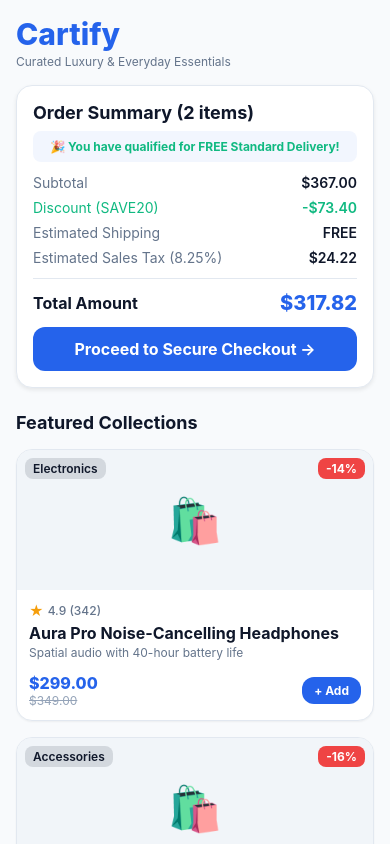
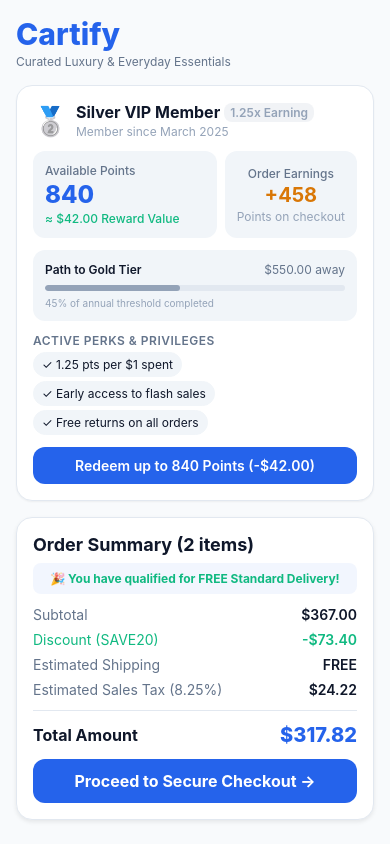
Before and after one commit to trydigital2/cartify-ecommerce-mobile-app, a React Native app: screen / in a window 390 px wide. Built offline with nearby package versions, Linux system fonts and the light colour scheme.

Commit message:
feat(ui): add LoyaltyRewardsCard component with tier visualizer and redemption preview

```diff
--- a/App.tsx
+++ b/App.tsx
@@ -1,9 +1,10 @@
 import React, { useState } from 'react';
 import { SafeAreaView, ScrollView, StyleSheet, Text, View, StatusBar } from 'react-native';
 import { MOCK_PRODUCTS, MOCK_COUPONS } from './src/data/mockData';
-import { CartItem, Product } from './src/types';
+import { CartItem, Product, LoyaltyAccount } from './src/types';
 import { ProductCard } from './src/components/ProductCard';
 import { CartSummaryCard } from './src/components/CartSummaryCard';
+import { LoyaltyRewardsCard } from './src/components/LoyaltyRewardsCard';
 import { calculateCheckout, addItemToCart } from './src/utils/cartEngine';
 import { colors, spacing, typography } from './src/theme';
 
@@ -13,12 +14,24 @@ export default function App() {
     { product: MOCK_PRODUCTS[3], quantity: 1 },
   ]);
   const [couponCode, setCouponCode] = useState<string | null>('SAVE20');
+  const [loyaltyAccount, setLoyaltyAccount] = useState<LoyaltyAccount>({
+    userId: 'vip_7701',
+    currentTier: 'Silver',
+    pointsBalance: 840,
+    lifetimeSpentCents: 165000,
+    annualSpentCents: 95000,
+    memberSince: 'March 2025',
+  });
 
   const appliedCoupon = MOCK_COUPONS.find((c) => c.code === couponCode) || null;
   const calculation = calculateCheckout(cart, appliedCoupon);
 
   const handleAddToCart = (product: Product) => {
     setCart((prev) => addItemToCart(prev, { product, quantity: 1 }));
+  };
+
+  const handleRedeemLoyalty = () => {
+    // Demo redemption handler
   };
 
   return (
@@ -30,6 +43,13 @@ export default function App() {
           <Text style={styles.brandTitle}>Cartify</Text>
           <Text style={styles.brandSubtitle}>Curated Luxury & Everyday Essentials</Text>
         </View>
+
+        {/* Loyalty VIP Member Card */}
+        <LoyaltyRewardsCard
+          account={loyaltyAccount}
+          currentOrderSubtotalCents={calculation.subtotalCents}
+          onRedeemPress={handleRedeemLoyalty}
+        />
 
         {/* Live Cart Order Summary */}
         <CartSummaryCard
--- /dev/null
+++ b/src/components/LoyaltyRewardsCard.tsx
@@ -0,0 +1,303 @@
+import React from 'react';
+import { View, Text, StyleSheet, TouchableOpacity } from 'react-native';
+import { LoyaltyAccount } from '../types';
+import { colors, spacing, borderRadius, typography, shadows } from '../theme';
+import { calculateLoyaltyBenefits } from '../utils/loyaltyEngine';
+import { formatCurrencyCents } from '../utils/currency';
+
+export interface LoyaltyRewardsCardProps {
+  account: LoyaltyAccount;
+  currentOrderSubtotalCents?: number;
+  onRedeemPress?: () => void;
+}
+
+export const LoyaltyRewardsCard: React.FC<LoyaltyRewardsCardProps> = ({
+  account,
+  currentOrderSubtotalCents = 0,
+  onRedeemPress,
+}) => {
+  const benefits = calculateLoyaltyBenefits(account, currentOrderSubtotalCents);
+  const tier = benefits.tierConfig;
+
+  return (
+    <View style={styles.card}>
+      {/* Header with Tier Badge */}
+      <View style={styles.header}>
+        <View style={styles.headerLeft}>
+          <Text style={styles.badgeEmoji}>{tier.badgeEmoji}</Text>
+          <View>
+            <View style={styles.tierNameRow}>
+              <Text style={styles.tierName}>{tier.name} VIP Member</Text>
+              <View style={[styles.multiplierBadge, { backgroundColor: tier.color + '20' }]}>
+                <Text style={[styles.multiplierText, { color: tier.color }]}>
+                  {tier.pointsMultiplier}x Earning
+                </Text>
+              </View>
+            </View>
+            <Text style={styles.subtext}>Member since {account.memberSince}</Text>
+          </View>
+        </View>
+      </View>
+
+      {/* Points & Value Highlight */}
+      <View style={styles.pointsGrid}>
+        <View style={styles.pointsBox}>
+          <Text style={styles.pointsLabel}>Available Points</Text>
+          <Text style={styles.pointsNumber}>{benefits.pointsBalance.toLocaleString()}</Text>
+          <Text style={styles.pointsValue}>
+            ≈ {formatCurrencyCents(benefits.balanceDollarValueCents)} Reward Value
+          </Text>
+        </View>
+
+        {currentOrderSubtotalCents > 0 && (
+          <View style={styles.pointsEarnBox}>
+            <Text style={styles.pointsLabel}>Order Earnings</Text>
+            <Text style={styles.pointsEarnNumber}>+{benefits.pointsEarnedOnOrder}</Text>
+            <Text style={styles.pointsEarnSubtext}>Points on checkout</Text>
+          </View>
+        )}
+      </View>
+
+      {/* Next Tier Progression */}
+      {benefits.nextTier ? (
+        <View style={styles.progressContainer}>
+          <View style={styles.progressLabelRow}>
+            <Text style={styles.progressLabel}>
+              Path to {benefits.nextTier} Tier
+            </Text>
+            <Text style={styles.progressValue}>
+              {formatCurrencyCents(benefits.centsNeededForNextTier)} away
+            </Text>
+          </View>
+
+          <View style={styles.progressBarTrack}>
+            <View
+              style={[
+                styles.progressBarFill,
+                { width: `${benefits.tierProgressPercentage}%`, backgroundColor: tier.color },
+              ]}
+            />
+          </View>
+          <Text style={styles.progressSubtext}>
+            {benefits.tierProgressPercentage}% of annual threshold completed
+          </Text>
+        </View>
+      ) : (
+        <View style={styles.maxTierBanner}>
+          <Text style={styles.maxTierText}>
+            🏆 You have unlocked Cartify’s highest tier! Enjoy top-tier VIP privileges.
+          </Text>
+        </View>
+      )}
+
+      {/* Tier Perks Pills */}
+      <View style={styles.perksContainer}>
+        <Text style={styles.perksTitle}>Active Perks & Privileges</Text>
+        <View style={styles.perkPillsWrap}>
+          {tier.perks.map((perk, index) => (
+            <View key={index} style={styles.perkPill}>
+              <Text style={styles.perkPillText}>✓ {perk}</Text>
+            </View>
+          ))}
+        </View>
+      </View>
+
+      {/* Action / Redeem Button */}
+      {benefits.maxRedeemablePoints > 0 && (
+        <TouchableOpacity
+          style={styles.redeemButton}
+          onPress={onRedeemPress}
+          activeOpacity={0.85}
+        >
+          <Text style={styles.redeemButtonText}>
+            Redeem up to {benefits.maxRedeemablePoints} Points (-{formatCurrencyCents(benefits.maxRedeemableValueCents)})
+          </Text>
+        </TouchableOpacity>
+      )}
+    </View>
+  );
+};
+
+const styles = StyleSheet.create({
+  card: {
+    backgroundColor: colors.surface,
+    borderRadius: borderRadius.lg,
+    padding: spacing.base,
+    borderWidth: 1,
+    borderColor: colors.border,
+    marginBottom: spacing.base,
+    ...shadows.sm,
+  },
+  header: {
+    flexDirection: 'row',
+    alignItems: 'center',
+    justifyContent: 'space-between',
+    marginBottom: spacing.md,
+  },
+  headerLeft: {
+    flexDirection: 'row',
+    alignItems: 'center',
+    gap: spacing.sm,
+  },
+  badgeEmoji: {
+    fontSize: 28,
+  },
+  tierNameRow: {
+    flexDirection: 'row',
+    alignItems: 'center',
+    gap: spacing.xs,
+  },
+  tierName: {
+    fontSize: typography.fontSize.base,
+    fontWeight: typography.fontWeight.bold,
+    color: colors.textPrimary,
+  },
+  multiplierBadge: {
+    paddingHorizontal: spacing.xs + 2,
+    paddingVertical: 2,
+    borderRadius: borderRadius.sm,
+  },
+  multiplierText: {
+    fontSize: typography.fontSize.xs,
+    fontWeight: typography.fontWeight.semibold,
+  },
+  subtext: {
+    fontSize: typography.fontSize.xs,
+    color: colors.textMuted,
+    marginTop: 2,
+  },
+  pointsGrid: {
+    flexDirection: 'row',
+    gap: spacing.sm,
+    marginBottom: spacing.md,
+  },
+  pointsBox: {
+    flex: 1,
+    backgroundColor: colors.surfaceSecondary,
+    borderRadius: borderRadius.md,
+    padding: spacing.md,
+  },
+  pointsLabel: {
+    fontSize: typography.fontSize.xs,
+    color: colors.textSecondary,
+    fontWeight: typography.fontWeight.medium,
+  },
+  pointsNumber: {
+    fontSize: typography.fontSize['2xl'],
+    fontWeight: typography.fontWeight.heavy,
+    color: colors.primary,
+    marginVertical: 2,
+  },
+  pointsValue: {
+    fontSize: typography.fontSize.xs,
+    color: colors.success,
+    fontWeight: typography.fontWeight.medium,
+  },
+  pointsEarnBox: {
+    backgroundColor: colors.surfaceSecondary,
+    borderRadius: borderRadius.md,
+    padding: spacing.md,
+    minWidth: 110,
+    alignItems: 'center',
+    justifyContent: 'center',
+  },
+  pointsEarnNumber: {
+    fontSize: typography.fontSize.xl,
+    fontWeight: typography.fontWeight.bold,
+    color: colors.accentDark,
+    marginVertical: 2,
+  },
+  pointsEarnSubtext: {
+    fontSize: typography.fontSize.xs,
+    color: colors.textMuted,
+  },
+  progressContainer: {
+    backgroundColor: colors.surfaceSecondary,
+    borderRadius: borderRadius.md,
+    padding: spacing.sm + 4,
+    marginBottom: spacing.md,
+  },
+  progressLabelRow: {
+    flexDirection: 'row',
+    justifyContent: 'space-between',
+    marginBottom: spacing.xs,
+  },
+  progressLabel: {
+    fontSize: typography.fontSize.xs,
+    fontWeight: typography.fontWeight.semibold,
+    color: colors.textPrimary,
+  },
+  progressValue: {
+    fontSize: typography.fontSize.xs,
+    color: colors.textSecondary,
+  },
+  progressBarTrack: {
+    height: 6,
+    backgroundColor: colors.border,
+    borderRadius: borderRadius.full,
+    overflow: 'hidden',
+    marginVertical: 4,
+  },
+  progressBarFill: {
+    height: '100%',
+    borderRadius: borderRadius.full,
+  },
+  progressSubtext: {
+    fontSize: 10,
+    color: colors.textMuted,
+    marginTop: 2,
+  },
+  maxTierBanner: {
+    backgroundColor: '#FAF5FF',
+    padding: spacing.sm,
+    borderRadius: borderRadius.md,
+    borderWidth: 1,
+    borderColor: '#E9D5FF',
+    marginBottom: spacing.md,
+  },
+  maxTierText: {
+    fontSize: typography.fontSize.xs,
+    color: '#6B21A8',
+    fontWeight: typography.fontWeight.medium,
+  },
+  perksContainer: {
+    marginBottom: spacing.md,
+  },
+  perksTitle: {
+    fontSize: typography.fontSize.xs,
+    fontWeight: typography.fontWeight.semibold,
+    color: colors.textSecondary,
+    marginBottom: spacing.xs,
+    textTransform: 'uppercase',
+    letterSpacing: 0.5,
+  },
+  perkPillsWrap: {
+    flexDirection: 'row',
+    flexWrap: 'wrap',
+    gap: spacing.xs,
+  },
+  perkPill: {
+    backgroundColor: colors.surfaceSecondary,
+    paddingHorizontal: spacing.sm,
+    paddingVertical: spacing.xs,
+    borderRadius: borderRadius.full,
+    borderWidth: 1,
+    borderColor: colors.borderLight,
+  },
+  perkPillText: {
+    fontSize: typography.fontSize.xs,
+    color: colors.textPrimary,
+  },
+  redeemButton: {
+    backgroundColor: colors.primary,
+    borderRadius: borderRadius.md,
+    paddingVertical: spacing.sm + 2,
+    alignItems: 'center',
+    justifyContent: 'center',
+  },
+  redeemButtonText: {
+    color: colors.white,
+    fontSize: typography.fontSize.sm,
+    fontWeight: typography.fontWeight.semibold,
+  },
+});
--- a/src/components/index.ts
+++ b/src/components/index.ts
@@ -1,2 +1,3 @@
 export * from './ProductCard';
 export * from './CartSummaryCard';
+export * from './LoyaltyRewardsCard';
```
